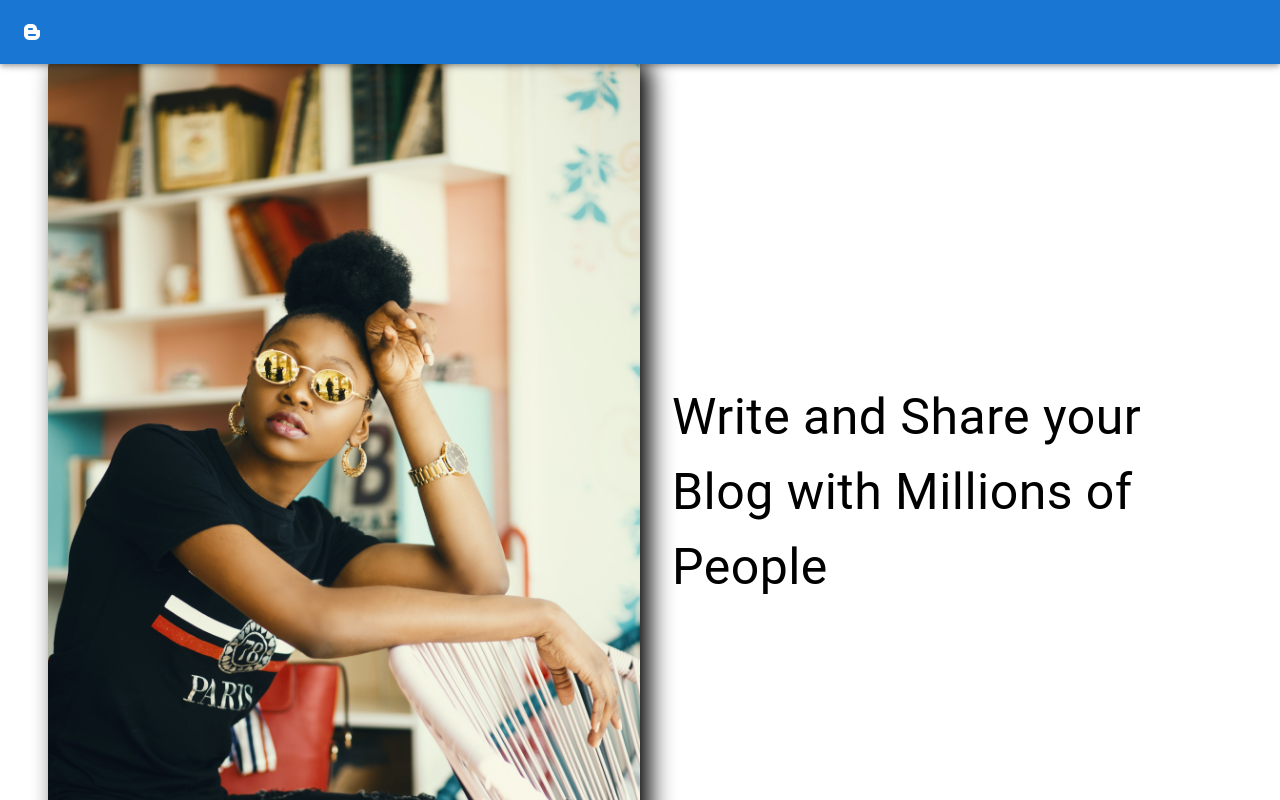
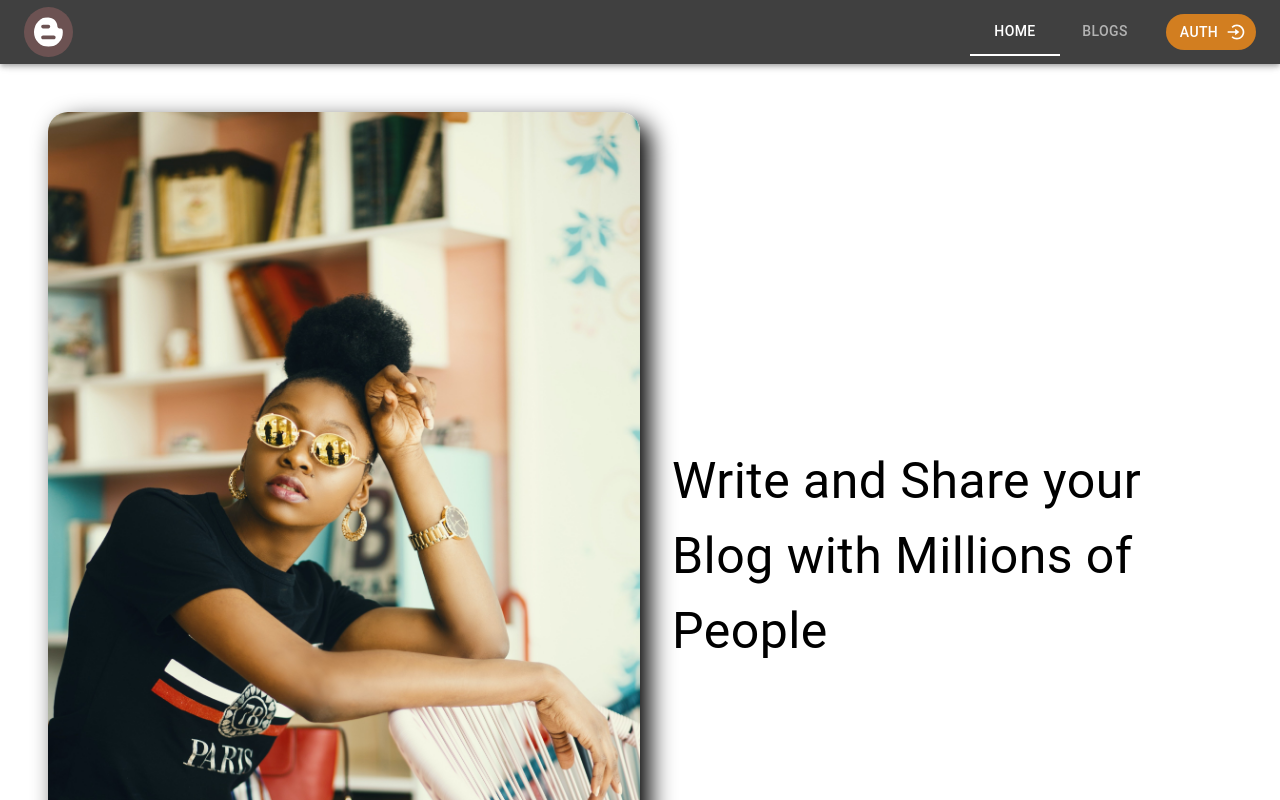
Before and after one commit to DHughes666/MERNG_Uno_II, a React (Create React App) app in the folder front-end/: page / in a window 1280 px wide. Shown: the top 800 px of the page. Built offline with nearby package versions, Linux system fonts and the light colour scheme.

Commit message:
Front-end ...Routing ...with ease

```diff
--- a/front-end/package.json
+++ b/front-end/package.json
@@ -3,6 +3,7 @@
   "version": "0.1.0",
   "private": true,
   "dependencies": {
+    "@apollo/client": "^3.8.6",
     "@emotion/react": "^11.11.1",
     "@emotion/styled": "^11.11.0",
     "@mui/material": "^5.14.15",
@@ -13,9 +14,11 @@
     "@types/node": "^16.18.59",
     "@types/react": "^18.2.33",
     "@types/react-dom": "^18.2.14",
+    "graphql": "^16.8.1",
     "react": "^18.2.0",
     "react-dom": "^18.2.0",
     "react-icons": "^4.11.0",
+    "react-router-dom": "^6.17.0",
     "react-scripts": "5.0.1",
     "typescript": "^4.9.5",
     "web-vitals": "^2.1.4"
--- a/front-end/src/App.tsx
+++ b/front-end/src/App.tsx
@@ -1,5 +1,9 @@
 import Homepage from "./components/home/Homepage";
+import Blogs from "./components/blogs/blogs";
 import Header from "./components/header/header";
+import Auth from "./components/auth/auth";
+import Footer from "./components/home/footer";
+import {Routes, Route} from "react-router-dom";
 
 function App() {
   return (
@@ -7,7 +11,16 @@ function App() {
       <header>
         <Header />
       </header>
-      <Homepage />
+      <main>
+        <Routes>
+          <Route path="/" element={<Homepage/>}/>
+          <Route path="/blogs" element={<Blogs/>}/>
+          <Route path="/auth" element={<Auth/>}/>
+        </Routes>
+      </main>
+      <footer>
+        <Footer />
+      </footer>
     </div>
   );
 }
--- /dev/null
+++ b/front-end/src/components/auth/auth.tsx
@@ -0,0 +1,6 @@
+
+const Auth = () => {
+    return <div>Auth</div>
+};
+
+export default Auth;
--- /dev/null
+++ b/front-end/src/components/blogs/blogs.tsx
@@ -0,0 +1,9 @@
+
+
+const Blogs = () => {
+    return <div>
+        Blogs
+    </div>
+};
+
+export default Blogs;
--- a/front-end/src/components/header/header-styles.ts
+++ b/front-end/src/components/header/header-styles.ts
@@ -1,8 +1,26 @@
 import { Styles } from "../home/Homepage-styles"
 
 
-const headerStyles:Styles = {
+export const headerStyles:Styles = {
     appBar: {
         position: "sticky",
+        bgcolor: "#404040"
+    },
+    tabContainer: {
+        width: "100%",
+        marginLeft: "auto",
+        display: "flex",
+        justifyContent: "flex-end",
+        alignItems: "center",
+    },
+    authBtn: {
+        ml: 2,
+        bgcolor: "#d27e20",
+        color: "white",
+        borderRadius: 20,
+        width: 90,
+        ":hover": {
+            bgcolor: "#ff9400",
+        }
     }
 }
--- a/front-end/src/components/header/header.tsx
+++ b/front-end/src/components/header/header.tsx
@@ -1,10 +1,40 @@
-import { AppBar, Toolbar } from "@mui/material";
+import { useState } from 'react'
+import { Box, AppBar, Toolbar, Tabs, Tab, Button } from "@mui/material";
 import { ImBlogger } from "react-icons/im"
+import { headerStyles } from "./header-styles";
+import { BiLogInCircle } from "react-icons/bi";
+import { Link } from "react-router-dom";
 
 const Header = () => {
-    return <AppBar>
+    const [value, setValue] = useState(0)
+    return <AppBar sx={headerStyles.appBar}>
         <Toolbar>
-            <ImBlogger />
+            <ImBlogger
+            size={'30px'}
+            style={{
+                borderRadius: "50%", padding: "10px",
+                backgroundColor: "#6c5252"
+            }} />
+            <Box sx={headerStyles.tabContainer}>
+                <Tabs textColor="inherit"
+                // indicatorColor="primary"
+                TabIndicatorProps={{style: {background: "white"}}}
+                value={value}
+                onChange={(e, val) => setValue(val)}
+                >
+                    {/* Method I of linking routes */}
+                    {/** @ts-ignore */}
+                    <Tab LinkComponent={Link} to="/" label="Home"/>
+                    {/** @ts-ignore */}
+                    <Tab LinkComponent={Link} to="/blogs" label="Blogs"/>
+                </Tabs>
+                {/* Method II of linking routes */}
+                <Link style={{textDecoration: "none"}} to="/auth">
+                    <Button endIcon={<BiLogInCircle />} sx={headerStyles.authBtn}>
+                        Auth
+                    </Button>
+                </Link>
+            </Box>
         </Toolbar>
     </AppBar>
 }
--- a/front-end/src/components/home/Homepage.tsx
+++ b/front-end/src/components/home/Homepage.tsx
@@ -1,6 +1,5 @@
 import {Box, Typography} from '@mui/material'
 import { homepageStyles } from './Homepage-styles';
-import Footer from './footer';
 
 const Homepage = () => {
     return (
@@ -38,7 +37,6 @@ const Homepage = () => {
                     Write and Share your Blog with Millions of People
                 </Typography>
             </Box>
-            <Footer />
         </Box>
 
     )
--- a/front-end/src/index.tsx
+++ b/front-end/src/index.tsx
@@ -2,13 +2,15 @@ import React from 'react';
 import ReactDOM from 'react-dom/client';
 import './index.css';
 import App from './App';
-
+import { BrowserRouter } from 'react-router-dom';
 
 const root = ReactDOM.createRoot(
   document.getElementById('root') as HTMLElement
 );
 root.render(
-  <React.StrictMode>
-    <App />
-  </React.StrictMode>
+  <BrowserRouter>
+    <React.StrictMode>
+      <App />
+    </React.StrictMode>
+  </BrowserRouter>
 );
```
Also changed, not shown: 1 other file (tests, documents, lock files or other folders).
